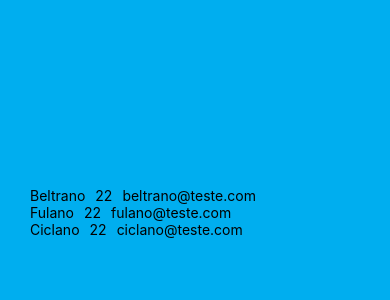
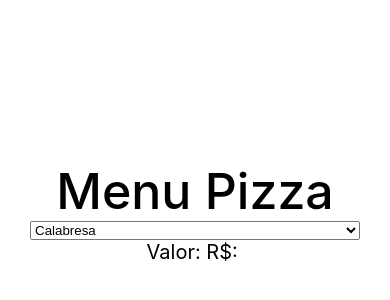
Before and after one commit to nicolas-magalhaes-clear/FirstApp-ReactNative, a React Native app: screen / in a window 390 px wide. Shown: the part 210-510 px from the top of the page. Built offline with nearby package versions, Linux system fonts and the light colour scheme.

Commit message:
picker example added

```diff
--- a/App.js
+++ b/App.js
@@ -1,24 +1,41 @@
 import { StatusBar } from 'expo-status-bar';
-import { StyleSheet, Text, View, Image, TextInput, Button, TouchableOpacity, ScrollView, FlatList } from 'react-native';
+import { StyleSheet, Text, View } from 'react-native';
 import { useState, useEffect } from 'react';
-import Pessoa from './src/Pessoa';
+import { Picker } from '@react-native-picker/picker';
 
 
 export default function App() {
 
-  const [feed, setFeed] = useState([
-    { id: 1, nome: 'Beltrano', idade: 22, email: 'beltrano@teste.com' },
-    { id: 2, nome: 'Fulano', idade: 22, email: 'fulano@teste.com' },
-    { id: 3, nome: 'Ciclano', idade: 22, email: 'ciclano@teste.com' }
-  ])
+  const pizzas = [
+    {
+      sabor: 'Calabresa',
+      valor: 49.90
+    },
+    {
+      sabor: 'Frango com catupiry',
+      valor: 39.90
+    },
+    {
+      sabor: 'Portuguesa',
+      valor: 45.90
+    }
+  ];
+
+  const [selectedPizza, setSelectedPizza] = useState()
 
   return (
     <View style={styles.container}>
-      <FlatList
-        data={feed}
-        keyExtractor={(item)=> item.id}
-        renderItem={({ item }) => <Pessoa data={item} />}
-      />
+      <Text style={styles.menu_logo}>Menu Pizza</Text>
+
+
+      <Picker style={styles.picker} selectedValue={selectedPizza} onValueChange={(ItemValue, ItemIndex) => setSelectedPizza(ItemValue)}>
+        {pizzas.map((pizza,index)=> (
+          <Picker.Item key={index}  value={`${pizza.valor}`} label={pizza.sabor}/>
+        ))}
+      </Picker>
+
+      <Text style={styles.valor}>Valor: R$: {selectedPizza}</Text>
+
 
     </View>
   )
@@ -30,16 +47,25 @@ export default function App() {
 const styles = StyleSheet.create({
   container: {
     flex: 1,
-    flexDirection: 'row',
-    backgroundColor: '#00aeef',
     alignItems: 'center',
     justifyContent: 'center',
     padding: 30
+  },
+  picker: {
+    width: '100%',
 
   },
-  containerPessoa: {
-    flexDirection: 'row',
-    gap: 10
+  menu_logo: {
+    fontSize: 50,
+    fontWeight: '500'
+  },
+  pizza: {
+    fontSize: 30
+  },
+  valor: {
+    fontSize: 20
   }
 
+
+
 });
--- a/package.json
+++ b/package.json
@@ -9,6 +9,7 @@
     "web": "expo start --web"
   },
   "dependencies": {
+    "@react-native-picker/picker": "^2.5.1",
     "expo": "~49.0.15",
     "expo-status-bar": "~1.6.0",
     "react": "18.2.0",
--- a/src/Pessoa.js
+++ /dev/null
@@ -1,21 +0,0 @@
-import {StyleSheet, View, Text} from 'react-native'
-
-export default function Pessoa(props) {
-    return (
-      <View style={styles.container}>
-
-        <Text>{props.data.nome}</Text>
-        <Text>{props.data.idade}</Text>
-        <Text>{props.data.email}</Text>
-      </View>
-    )
-  }
-
-  const styles = StyleSheet.create({
-
-    container: {
-      flexDirection: 'row',
-      gap: 10
-    }
-
-  });
```
Also changed, not shown: 1 other file (tests, documents, lock files or other folders).
